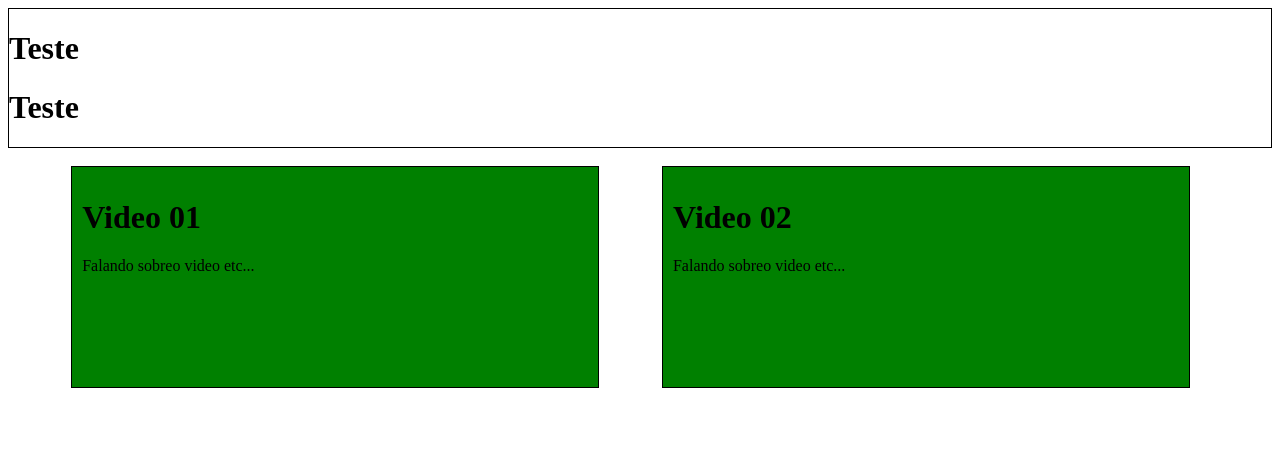
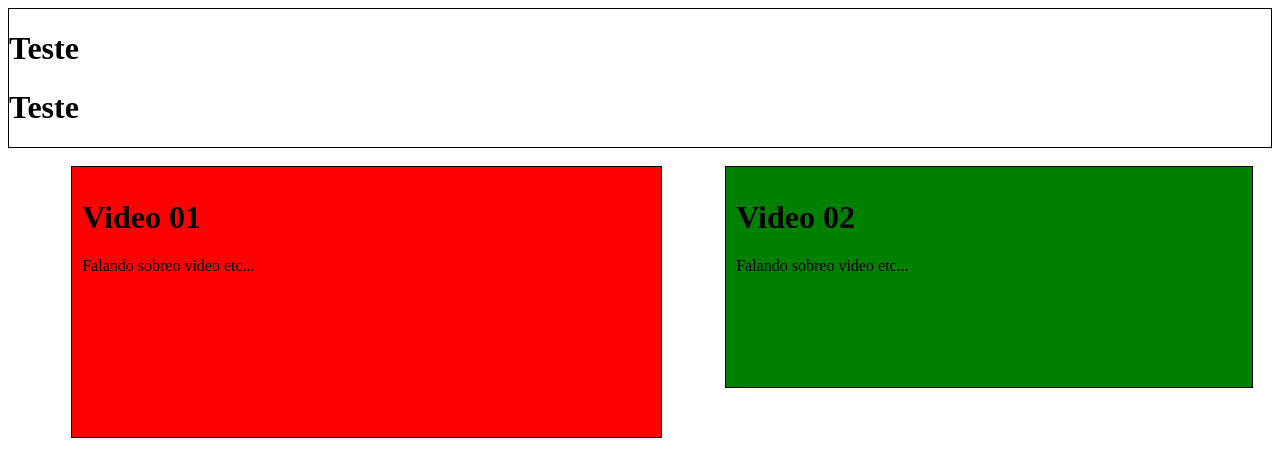
Before and after one commit to Esleynathan/Front-end_CSS-PythonFull, a plain HTML site: page index.html in a window 1280 px wide. In both pictures the pointer is over the element 334 px from the left and 277 px from the top of the page. Drawn offline with Linux system fonts and the light colour scheme.

Commit message:
Front-end | CSS | Overflow e Houver

```diff
--- a/css/css.css
+++ b/css/css.css
@@ -6,14 +6,23 @@
     float: left;
     margin-left: 5%;
     padding: 10px;
+    overflow: hidden;
+    transition: 0.6s;
+
+
 }
+.conteudo:hover{
+    background-color: red;
+    width: 45%;
+    height: 250px;
 
+}
 @media(max-width: 600){
     .conteudo{
         width: 90%;
         float:none;
         margin-left: 0;
-        height: 500px;
+        height: 200px;
         margin-top: 2%;
     }
 }
```
